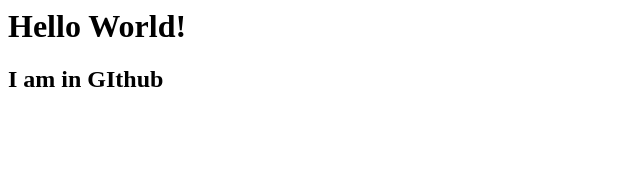
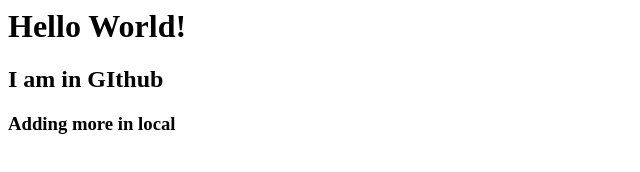
Before and after one commit to pivotalgit/mybankprj, a plain HTML site: page index.html in a window 1280 px wide. Shown: the whole page, without its empty margins (0-640 px from the left). Drawn offline with Linux system fonts and the light colour scheme.

Commit message:
addded
bit more

```diff
--- a/index.html
+++ b/index.html
@@ -5,5 +5,6 @@
 	<body>
 		<h1>Hello World!</h1>
 		<h2>I am in GIthub</h2>
+		<h3>Adding more in local</h3>
 	</body>
 </html>
```
